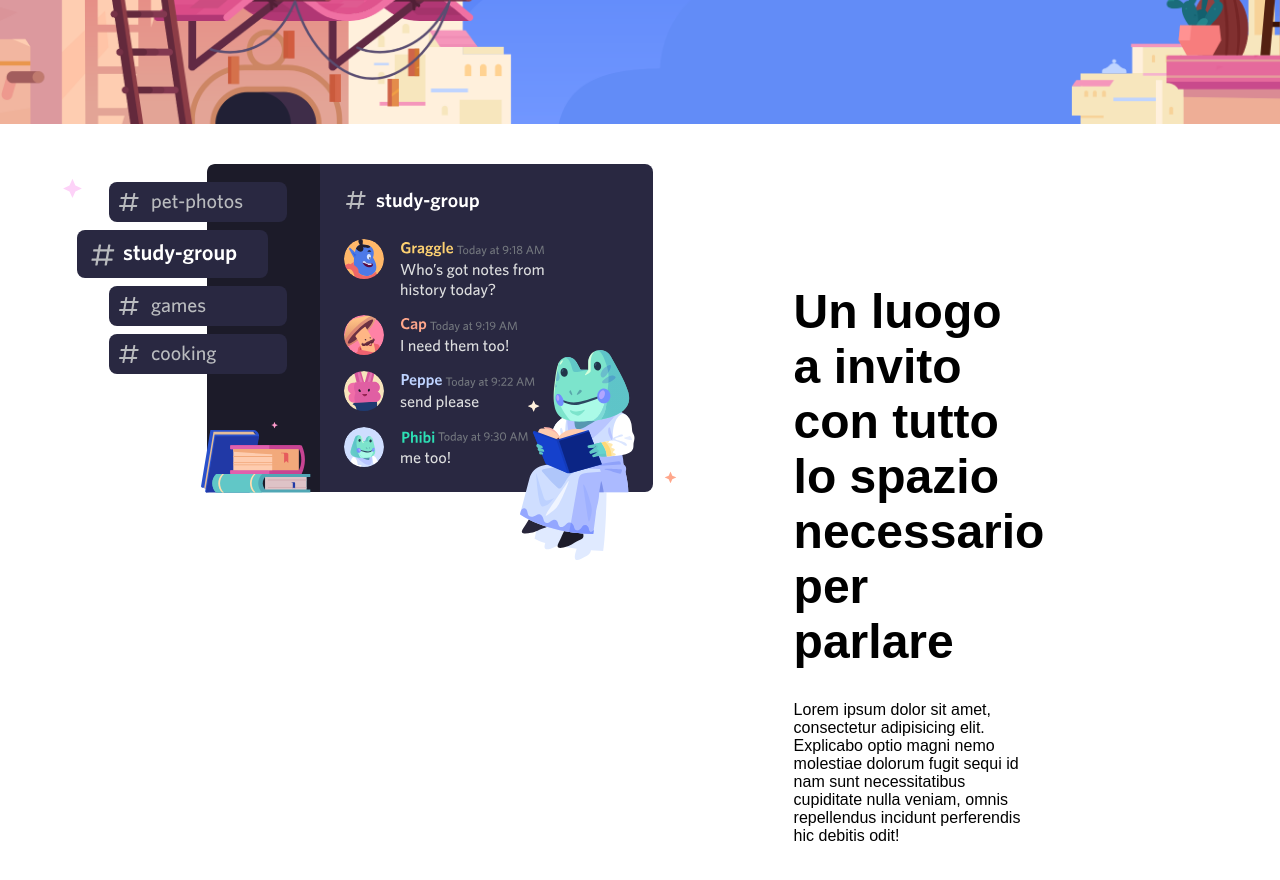
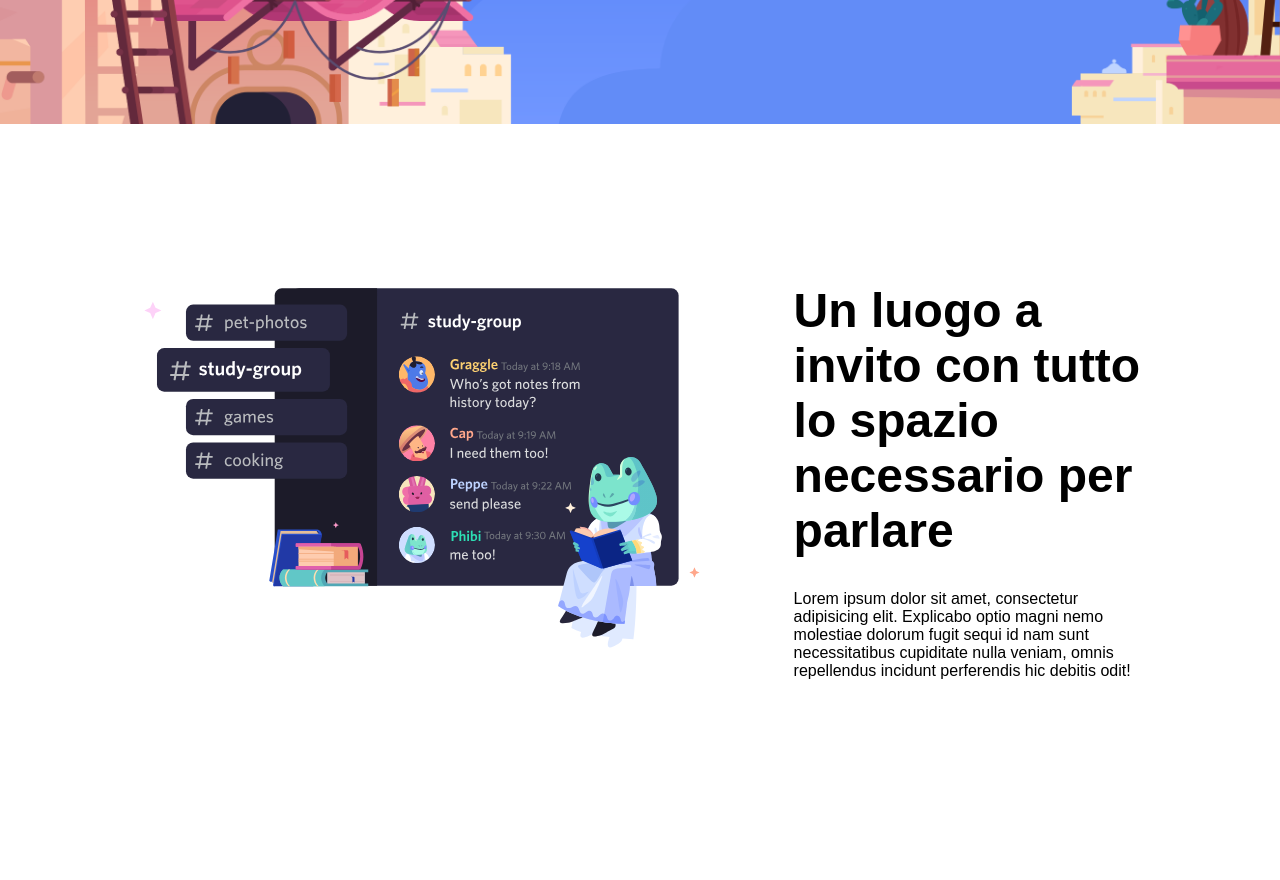
Before and after one commit to Daniele-Simonetti/htmlcss-discord, a plain HTML site: page index.html in a window 1280 px wide. Shown: the part 480-1360 px from the top of the page. After the commit the page ends 1288 px from the top, so only its background shows below. Drawn offline with Linux system fonts and the light colour scheme.

Commit message:
adding proportion

```diff
--- a/css/style.css
+++ b/css/style.css
@@ -126,24 +126,41 @@ a.btn.dark:focus {
 
 /* main */
 /* first section */
+.main-sec {
+  padding: 8em 0;
+}
 
+.section-container {
+  width: 80%;
+  margin: 0 auto;
+}
 .section-img {
   width: 60%;
+  min-width: 500px;
   text-align: center;
+}
+
+.item-img {
+  width: 100%;
+  max-width: 1100px;
+  min-width: 500px;
 }
 
 .section-text {
   width: 40%;
   text-align: left;
-  padding: 10em 20% 10em 2%;
+  padding-left: 5%;
+  padding-top: 3%;
 }
 
 .section-text-title {
   font-size: 3em;
 }
+
 .sec-text-desc {
   margin-top: 2em;
-  vertical-align: middle;
+  width: 80%%;
+
 }
 
 /* .text-section-container {
--- a/index.html
+++ b/index.html
@@ -54,15 +54,17 @@
 <!-- main section -->
   <main>
     <!-- first section -->
-    <section class="clearfix">
+    <section class="clearfix main-sec">
+      <div class="section-container">
         <!-- column with img -->
         <div class="section-img float">
           <img src="img/item1.svg" alt="frog reading near the chat" class="item-img">
         </div>
         <!-- column with text -->
         <div class="section-text float">
-        <div class="text-section-container">
-          <h2 class="section-text-title" >Un luogo a invito con tutto lo spazio necessario per parlare</h2>
+          <h2 class="section-text-title" >Un luogo a<br>
+          invito con tutto<br> lo spazio<br> necessario per<br>
+          parlare</h2>
           <p class="sec-text-desc">Lorem ipsum dolor sit amet, consectetur adipisicing elit. Explicabo optio magni nemo molestiae dolorum fugit sequi id nam sunt necessitatibus cupiditate nulla veniam, omnis repellendus incidunt perferendis hic debitis odit!</p>
         </div>
       </div>
```
Lines whose indentation alone changed are shown as unchanged.
